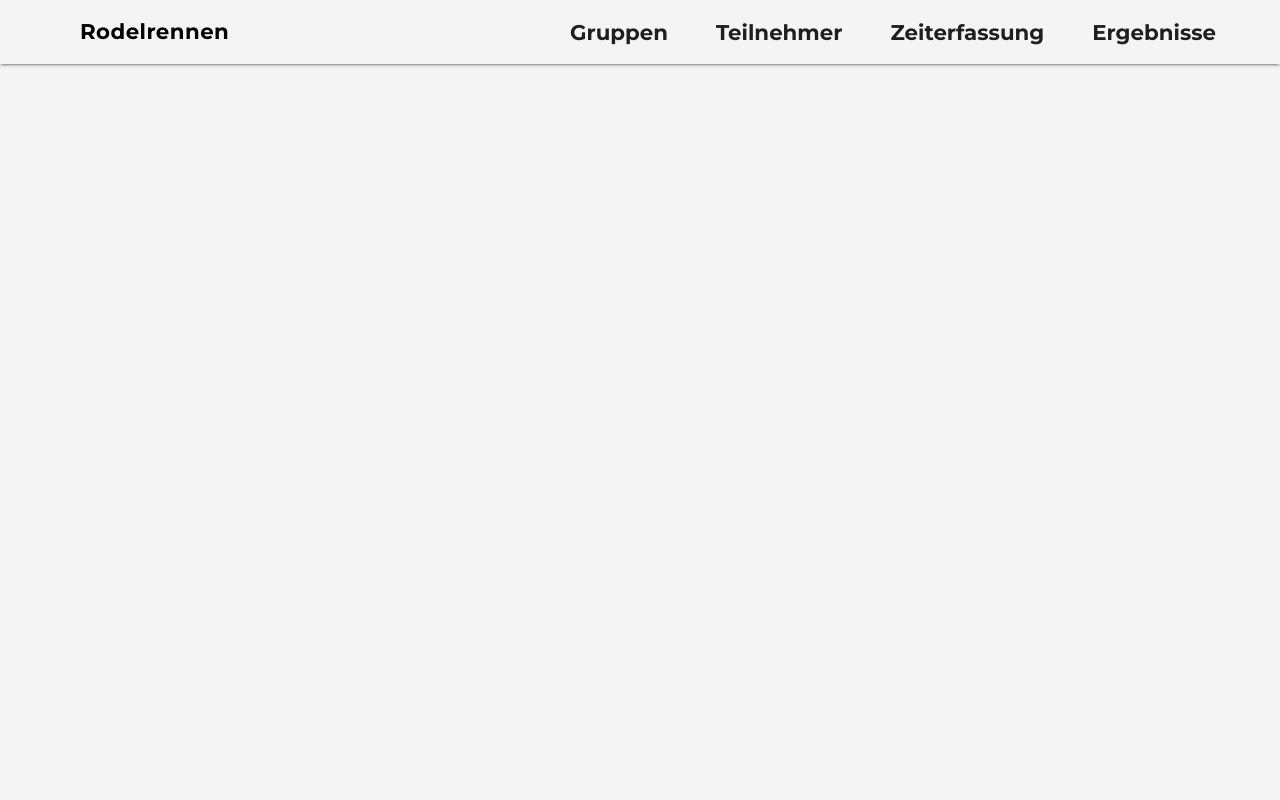
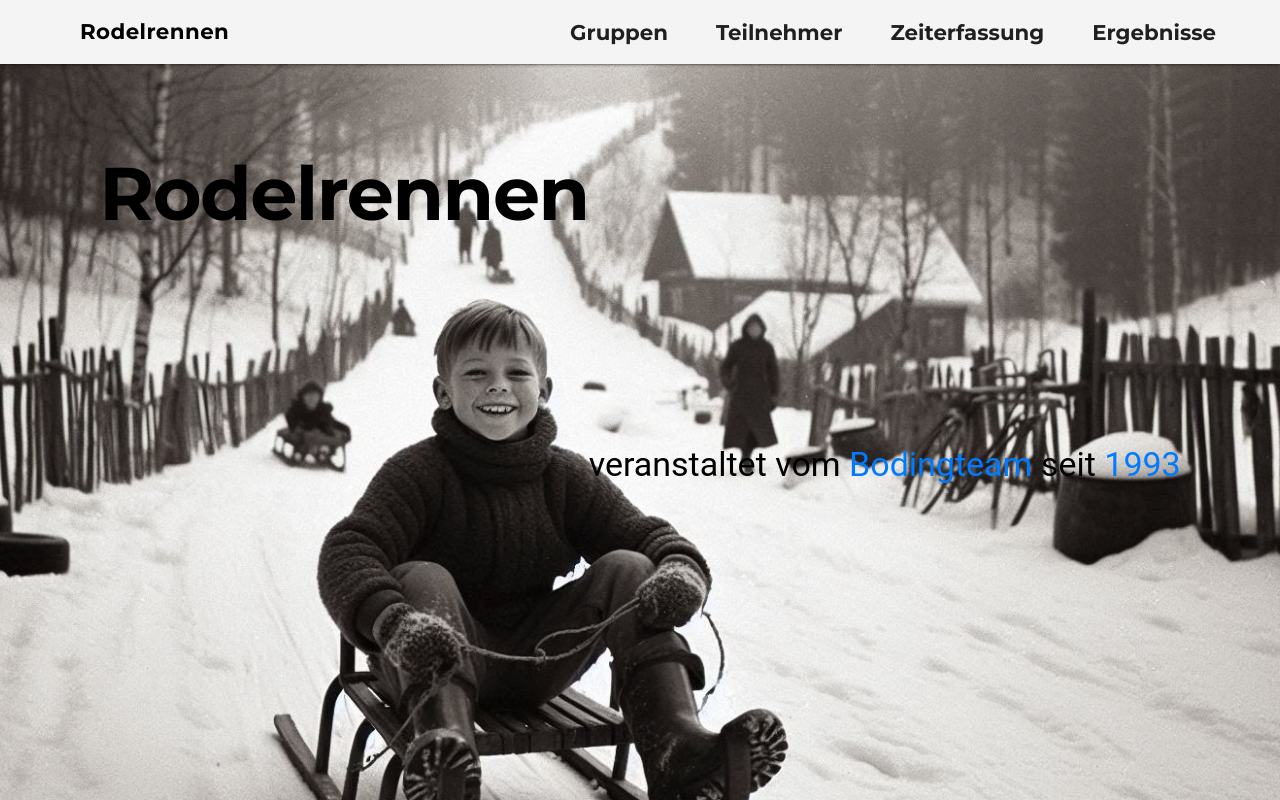
Before and after one commit to JoglTech/Rodelrennen, a website: page static/html/index.html in a window 1280 px wide. Drawn offline with nearby package versions, Linux system fonts and the light colour scheme.

Commit message:
designed

```diff
--- a/static/html/index.html
+++ b/static/html/index.html
@@ -15,7 +15,9 @@
         <header class="mdl-layout__header" style="background-color: #F4F4F4; color: #000000; font-family: 'Montserrat', sans-serif;">
           <div class="mdl-layout__header-row">
             <!-- Title -->
-            <span class="mdl-layout-title" style="color: #000000; font-family: 'Montserrat', sans-serif; font-size: 16pt; font-weight: bold;">Rodelrennen</span>
+            <a href="/" style="text-decoration: none;">
+              <span class="mdl-layout-title" style="color: #000000; font-family: 'Montserrat', sans-serif; font-size: 16pt; font-weight: bold;">Rodelrennen</span>
+            </a>
             <!-- Add spacer, to align navigation to the right -->
             <div class="mdl-layout-spacer"></div>
             <!-- Navigation. We hide it in small screens. -->
@@ -38,7 +40,10 @@
         </div>
           <main class="mdl-layout__content">
             <div class="page-content" id="page-content" style="background-color: #FFFFFF; color: #000000; font-family: 'Montserrat', sans-serif;">
-
+              <div class="startImg">
+                <h1>Rodelrennen</h1>
+                <h3>veranstaltet vom <span class="blue-text">Bodingteam</span> seit <span class="blue-text">1993</span></h3>
+              </div>
             </div>
           </main>
         </div>
--- a/static/scripts/Main.js
+++ b/static/scripts/Main.js
@@ -42,7 +42,7 @@ document.addEventListener('DOMContentLoaded', function() {
                     const pageType = pageContent.getAttribute('data-page-type');
 
                     // Hier können Sie den Typ der Seite überprüfen und entsprechenden Code ausführen
-                    if (pageType === 'gruppenverwaltung')
+                   if (pageType === 'gruppenverwaltung')
                     {
                         console.log('Gruppenverwaltung Seite ist geladen.');
                         // Fügen Sie hier spezifische Logik für die Gruppenverwaltung-Seite hinzu
--- a/static/styles/Main.css
+++ b/static/styles/Main.css
@@ -34,6 +34,45 @@ h2 {
   font-family: 'Montserrat', sans-serif;
   font-size: 16pt;
   font-weight: bold;
+}
+
+.startImg {
+  position: relative;
+  width: 100%;
+  height: 100vh; /* Vollbild-Höhe, du kannst dies anpassen */
+  background: url('../img/rodelrennen_neu.jpeg') no-repeat center center/cover;
+  display: flex;
+  justify-content: center;
+  align-items: center;
+  text-align: center;
+}
+
+/* Setze das Bild auf volle Breite */
+.startImg img {
+  width: 100%;
+  height: auto; /* Behält das Seitenverhältnis bei */
+  display: block; /* Entfernt die kleinen Lücken unter Bildern */
+}
+
+.startImg h1 {
+  position: relative;
+  text-align: center;
+  height: 80%;
+  color: #000000;
+  font-family: 'Montserrat', sans-serif;
+  font-size: 56pt;
+  font-weight: bold;
+}
+
+/* .startImg h3 {
+  position: relative;
+  text-align: center;
+  font-family: 'Montserrat', sans-serif;
+  font-weight: bold;
+} */
+
+.blue-text {
+  color: #007BFF;
 }
 
 /* Allgemeine Formatierung der Tabelle */
```
Also changed, not shown: static/img/rodelrennen.jpeg (added), static/img/rodelrennen_neu.jpeg (added).
